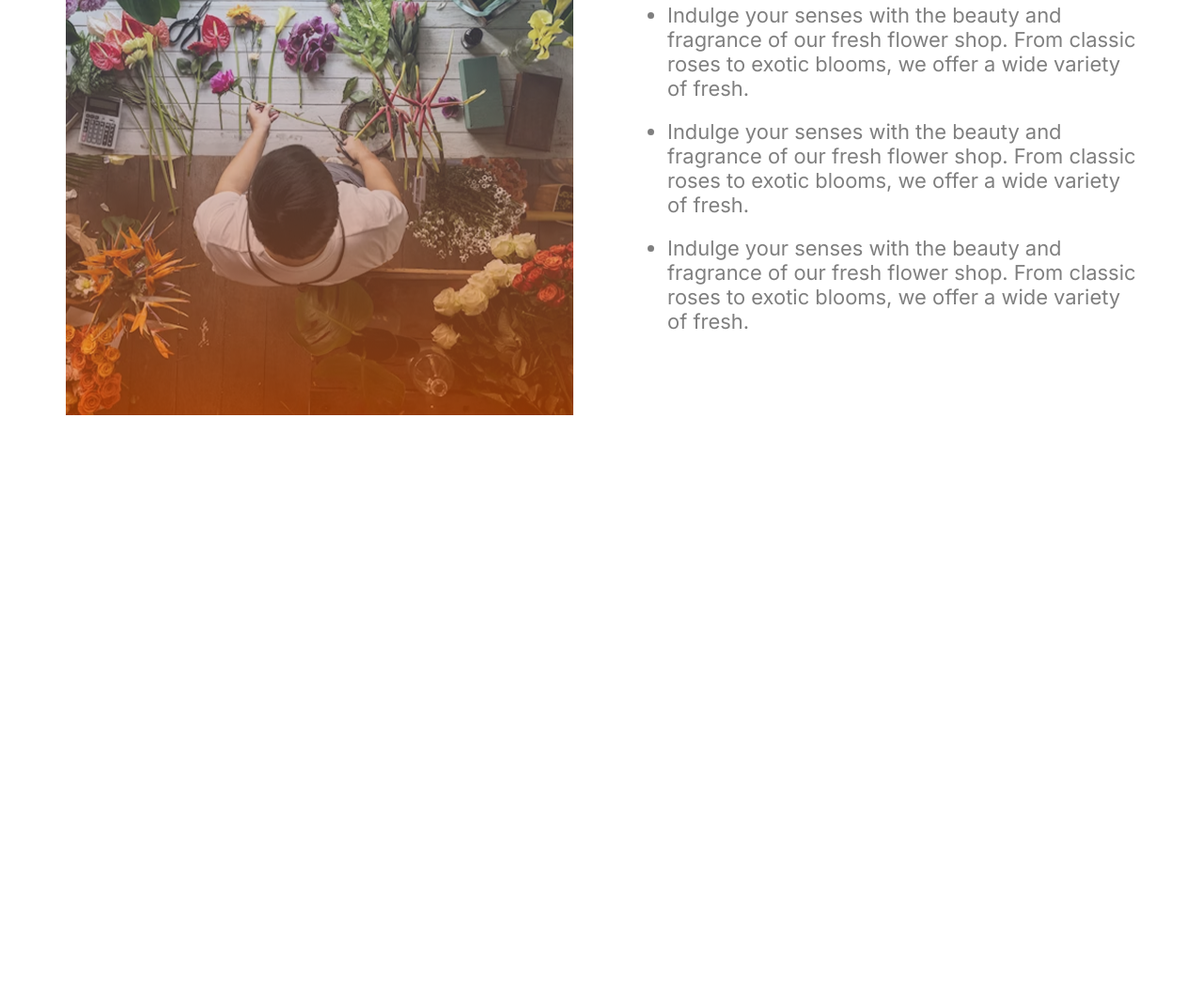
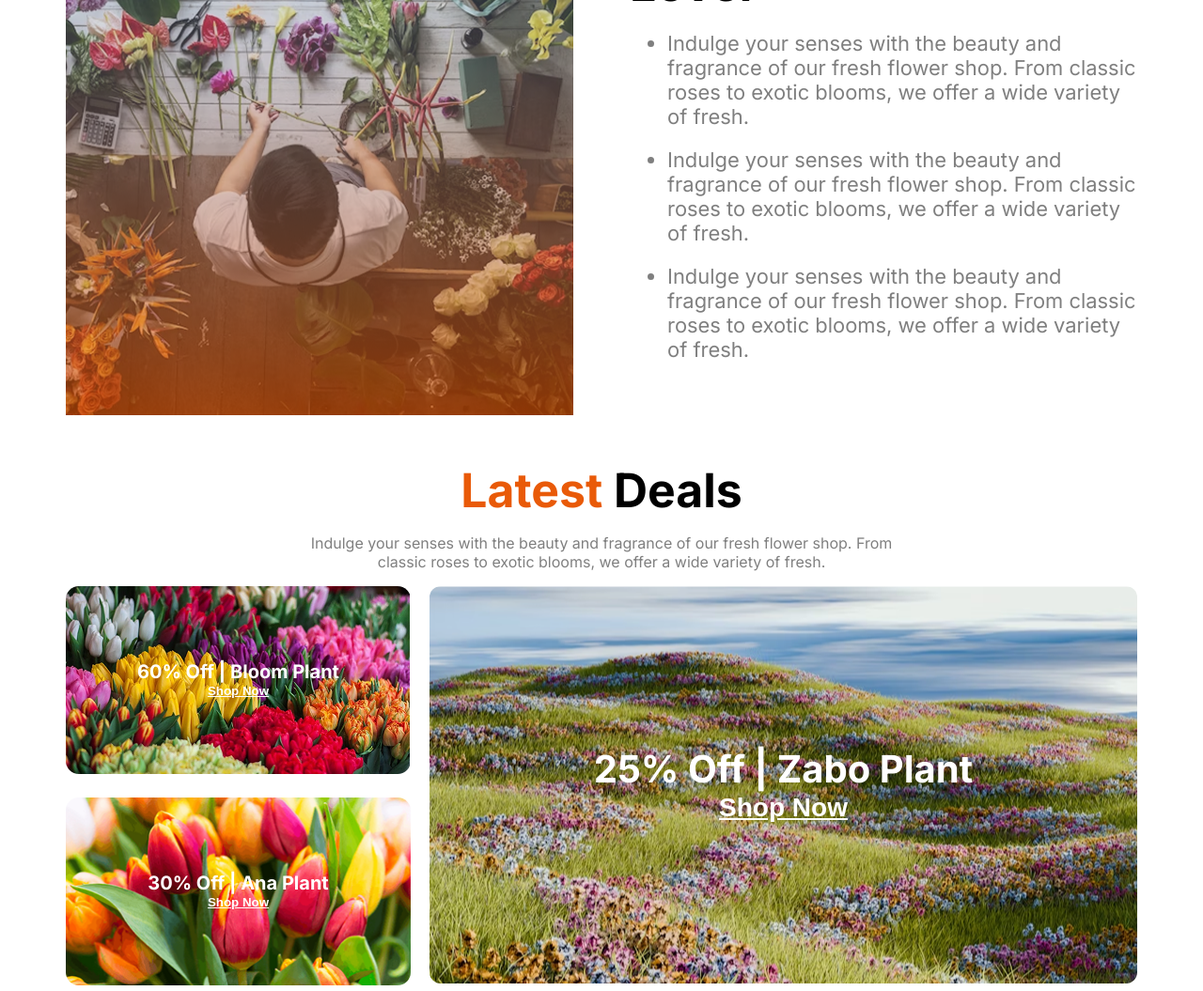
Before and after one commit to engnizam/Assignment-two, a plain HTML site: page index.html in a window 1280 px wide. Shown: the part 2031-3086 px from the top of the page at 94% size. Before the commit the page ends 2523 px from the top, so only its background shows below. Drawn offline with Linux system fonts and the light colour scheme.

Commit message:
addad latest deals section

```diff
--- a/index.html
+++ b/index.html
@@ -48,7 +48,6 @@
     </header>
 
     <main>
-
       <!-- our plants section -->
       <section class="our-plants">
         <div class="plant-content">
@@ -57,8 +56,8 @@
           </h3>
           <p class="plant-description black-color-50">
             Indulge your senses with the beauty and fragrance of our fresh
-            flower shop. From <br> classic roses to exotic blooms, we offer a wide
-            variety of fresh.
+            flower shop. From <br />
+            classic roses to exotic blooms, we offer a wide variety of fresh.
           </p>
         </div>
 
@@ -149,21 +148,69 @@
       </section>
 
       <!-- Flower & Plants Lover section -->
-       <section class="flower-plant-lover">
-        <img src="assets/flower-store.png" alt="Flower Store Image">
+      <section class="flower-plant-lover">
+        <img src="assets/flower-store.png" alt="Flower Store Image" />
         <div class="flower-plant-lover-content">
-          <h3 class="flower-plant-lover-title">Flower & Plants Lover</h3>
+          <h3 class="relative-title">Flower & Plants <br> Lover</h3>
           <ul>
-            <li class="flower-plant-lover-list black-color-50">Indulge your senses with the beauty and fragrance of our fresh flower shop. From classic roses to exotic blooms, we offer a wide variety of fresh.</li>
-            <li class="flower-plant-lover-list black-color-50">Indulge your senses with the beauty and fragrance of our fresh flower shop. From classic roses to exotic blooms, we offer a wide variety of fresh.</li>
-            <li class="flower-plant-lover-list black-color-50">Indulge your senses with the beauty and fragrance of our fresh flower shop. From classic roses to exotic blooms, we offer a wide variety of fresh.</li>
+            <li class="flower-plant-lover-list black-color-50">
+              Indulge your senses with the beauty and fragrance of our fresh
+              flower shop. From classic roses to exotic blooms, we offer a wide
+              variety of fresh.
+            </li>
+            <li class="flower-plant-lover-list black-color-50">
+              Indulge your senses with the beauty and fragrance of our fresh
+              flower shop. From classic roses to exotic blooms, we offer a wide
+              variety of fresh.
+            </li>
+            <li class="flower-plant-lover-list black-color-50">
+              Indulge your senses with the beauty and fragrance of our fresh
+              flower shop. From classic roses to exotic blooms, we offer a wide
+              variety of fresh.
+            </li>
           </ul>
         </div>
-       </section>
+      </section>
 
+      <!-- Latest  Deals section -->
+      <section class="latest-deals-section">
+        <div class="latest-deals-section-content">
+          <h3 class="relative-title"><span class="orenge-color">Latest</span> Deals</h3>
+          <p class="black-color-50">
+            Indulge your senses with the beauty and fragrance of our fresh
+            flower shop. From <br> classic roses to exotic blooms, we offer a wide
+            variety of fresh.
+          </p>
+        </div>
+        <div class="latest-deal-cart-container">
+          <div class="latest-deals-laft-side card">
+            <div class="card1">
+              <div class="latest-deals-cart-content">
+                <h3 class="latest-deal-card-title-first">60% Off | Bloom Plant</h3>
+              <button class="btn-latest"><a class="latest-deal-shop-1" href="#">Shop Now</a></button>
+              </div>
+          </div>
+          <div class="card2">
+            <div class="latest-deals-cart-content">
+              <h3 class="latest-deal-card-title-first">30% Off | Ana  Plant</h3>
+              <button class="btn-latest"><a class="latest-deal-shop-1" href="#">Shop Now</a></button>
+            </div>
+          </div>
+          </div>
+          <div class="card3">
+            <div class="latest-deals-cart-content">
+              <h3 class="latest-deal-card-title-secont">25% Off | Zabo Plant</h3>
+            <button class="btn-latest"><a class="latest-deal-shop-2" href="#">Shop Now</a></button>
+            </div>
+          </div>
+        </div>
+      </section>
 
+      <section>
+        <div>
+
+        </div>
+      </section>
     </main>
 
-    <footer></footer>
-  </body>
-</html>
+    <foote
--- a/styles/style.css
+++ b/styles/style.css
@@ -20,6 +20,12 @@ body {
 
 .orenge-color {
   color: #e95a08;
+}
+
+.relative-title {
+  font-size: 3.12rem;
+  font-weight: 700;
+  margin: 0;
 }
 
 /* navber style */
@@ -141,12 +147,6 @@ body {
   align-items: center;
   margin: auto 0;
 }
-.flower-plant-lover-title {
-  margin-top: 40px;
-  font-size: 3.12rem;
-  font-weight: 700;
-  margin: 0;
-}
 
 .flower-plant-lover img {
   max-width: 540px;
@@ -157,13 +157,104 @@ body {
   margin-top: 20px;
 }
 
+/* latest deals section stules */
+
+.latest-deals-section-content {
+  margin: 0 auto;
+  text-align: center;
+}
+
+.latest-deal-card-title-first {
+  font-size: 1.25rem;
+  font-weight: 700;
+  margin: 0px;
+}
+
+.latest-deal-card-title-secont {
+  font-size: 2.5rem;
+  font-weight: 700;
+  margin: 0;
+}
+
+.latest-deals-cart-content {
+  display: flex;
+  flex-direction: column;
+  justify-content: center;
+  align-items: center;
+  height: 100%;
+  text-align: center;
+}
+
+.latest-deal-cart-container {
+  display: flex;
+  max-width: 1140px;
+  max-height: 423px;
+  margin: 0 auto;
+  justify-content: space-between;
+  text-align: center;
+}
+
+.card1 {
+  background-image: url(../assets/deal-bloom.png);
+  margin-bottom: 25px;
+}
+
+.card2 {
+  background-image: url(../assets/deal-ana.png);
+}
+
+.card1,
+.card2 {
+  background-repeat: no-repeat;
+  border-radius: 14px;
+  width: 367px;
+  height: 200px;
+  color: white;
+}
+
+.card1,
+.card2,
+.card3 {
+  position: relative;
+  color: white;
+  background-size: cover;
+  background-position: center;
+}
+
+.card3 {
+  background-image: url(../assets/deal-zabo.png);
+  background-repeat: no-repeat;
+  width: 753px;
+  height: 423px;
+  border-radius: 12px;
+}
+
+.latest-deal-shop-1 {
+  font-weight: 600;
+  margin: 0;
+  color: white;
+}
+.latest-deal-shop-2 {
+  font-size: 1.75rem;
+  font-weight: 600;
+  margin: 0;
+  color: white;
+}
+
+.btn-latest {
+  background: none;
+  border: none;
+}
+
 /* Moble divice responsive */
 
 @media screen and (max-width: 576px) {
   /* navber section */
+
   .hight {
     display: none;
   }
+
   .navber {
     margin-top: 60px;
   }
@@ -176,9 +267,11 @@ body {
     margin-bottom: 65px;
     margin-top: 30px;
   }
+
   .banner-section img {
     order: -1;
   }
+
   .banner-title {
     font-size: 1.5rem;
   }
@@ -188,17 +281,17 @@ body {
   .plant-cart {
     grid-template-columns: repeat(2, 1fr);
   }
+
   .cart img {
     height: 190px;
   }
 
   /* Flower & Plants Lover section */
-  .flower-plant-lover{
+  .flower-plant-lover {
     margin-top: 40px;
   }
-  .flower-plant-lover img{
+
+  .flower-plant-lover img {
     margin-bottom: 20px;
   }
-
-
 }
```
